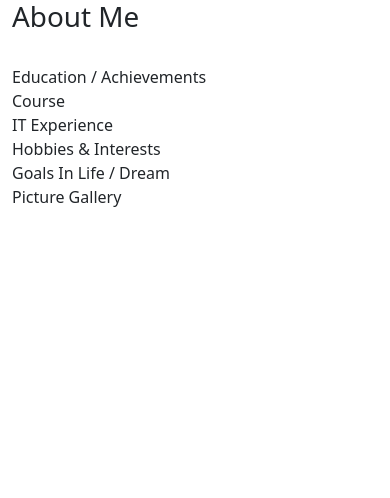
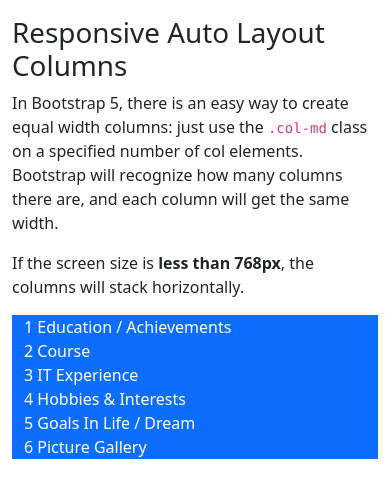
Before and after one commit to apcjlquesada/webprog-2024-2025-T2-personal-website, a plain HTML site: page home/index.html in a window 390 px wide. Drawn offline with nearby package versions, Linux system fonts and the light colour scheme.

Commit message:
Responsive Auto Layout Columns

```diff
--- a/home/index.html
+++ b/home/index.html
@@ -7,22 +7,25 @@
   <link href="https://cdn.jsdelivr.net/npm/bootstrap@5.3.3/dist/css/bootstrap.min.css" rel="stylesheet">
   <script src="https://cdn.jsdelivr.net/npm/bootstrap@5.3.3/dist/js/bootstrap.bundle.min.js"></script>
 </head>
+
 <body>
 
-<div class="container-fluid">
+    <div class="container-fluid mt-3">
+      <h1>Responsive Auto Layout Columns</h1>
+      <p>In Bootstrap 5, there is an easy way to create equal width columns: just use the <code>.col-md</code> class on a specified number of col elements. Bootstrap will recognize how many columns there are, and each column will get the same width.</p>
+      <p>If the screen size is <strong>less than 768px</strong>, the columns will stack horizontally.</p>
+      <div class="container-fluid">
+        <div class="row">
+          <div class="col-md bg-primary text-white">1 Education / Achievements</div>
+          <div class="col-md bg-primary text-white">2 Course </div>
+          <div class="col-md bg-primary text-white">3 IT Experience</div>
+          <div class="col-md bg-primary text-white">4 Hobbies & Interests</div>
+          <div class="col-md bg-primary text-white">5 Goals In Life / Dream</div>
+          <div class="col-md bg-primary text-white">6 Picture Gallery</div>
 
-    <h1>About Me</h1>
-    <p>
-
-     <br>   Education / Achievements
-     <br>   Course
-     <br>   IT Experience
-     <br>   Hobbies & Interests
-     <br>   Goals In Life / Dream
-     <br>   Picture Gallery
-    </p>
-
-</div>
+        </div>
+      </div>
+    </div>
 
 </body>
 </html>
```
